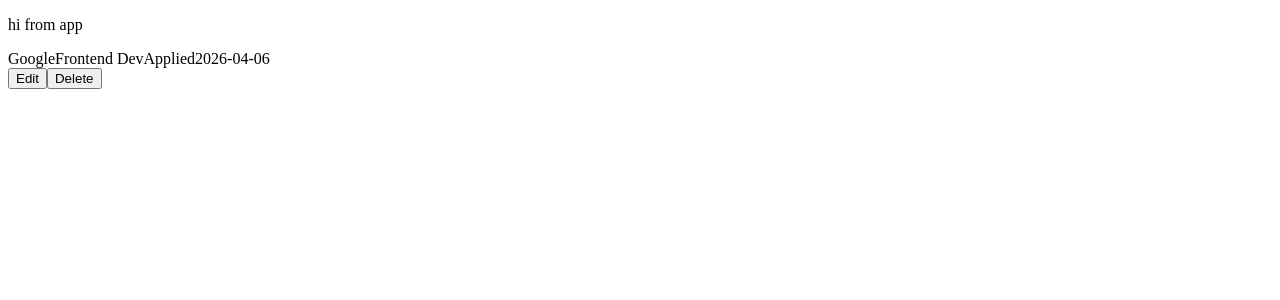
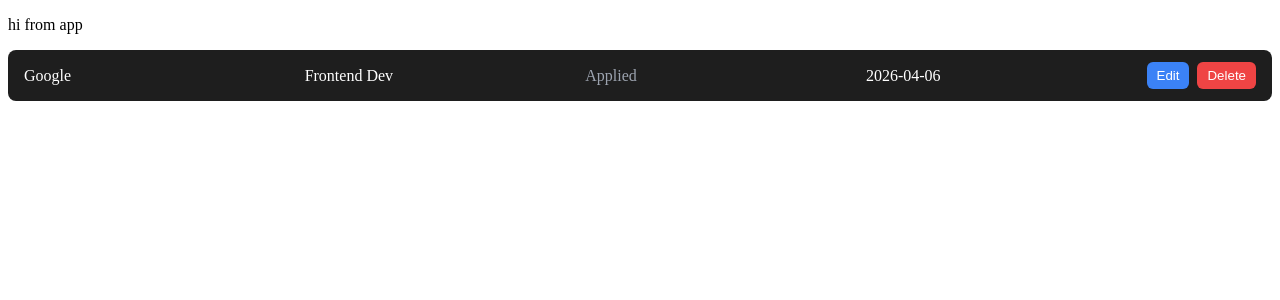
Before and after one commit to HanKwan/Job-application-tracker, a React (Vite) app: page / in a window 1280 px wide. Shown: the top 300 px of the page. Built offline with nearby package versions, Linux system fonts and the light colour scheme.

Commit message:
style: added styling for the app item

```diff
--- a/src/components/ApplicationItem.tsx
+++ b/src/components/ApplicationItem.tsx
@@ -1,3 +1,5 @@
+import "../css/AppItem.css"
+
 const JobCard = ({}) => {
 
 
--- /dev/null
+++ b/src/css/AppItem.css
@@ -0,0 +1,42 @@
+.app-item {
+  display: flex;
+  align-items: center;
+  background-color: #1e1e1e;
+  padding: 12px 16px;
+  margin-bottom: 8px;
+  border-radius: 8px;
+  color: white;
+}
+
+.app-item span {
+  flex: 1;
+}
+
+.actions {
+  display: flex;
+  gap: 8px;
+}
+
+.edit-btn {
+  background-color: #3b82f6;
+  border: none;
+  padding: 6px 10px;
+  border-radius: 6px;
+  color: white;
+  cursor: pointer;
+}
+
+.delete-btn {
+  background-color: #ef4444;
+  border: none;
+  padding: 6px 10px;
+  border-radius: 6px;
+  color: white;
+  cursor: pointer;
+}
+
+/* Status colors */
+.status.applied { color: #9ca3af; }
+.status.interview { color: #f59e0b; }
+.status.offer { color: #22c55e; }
+.status.rejected { color: #ef4444; }
```
